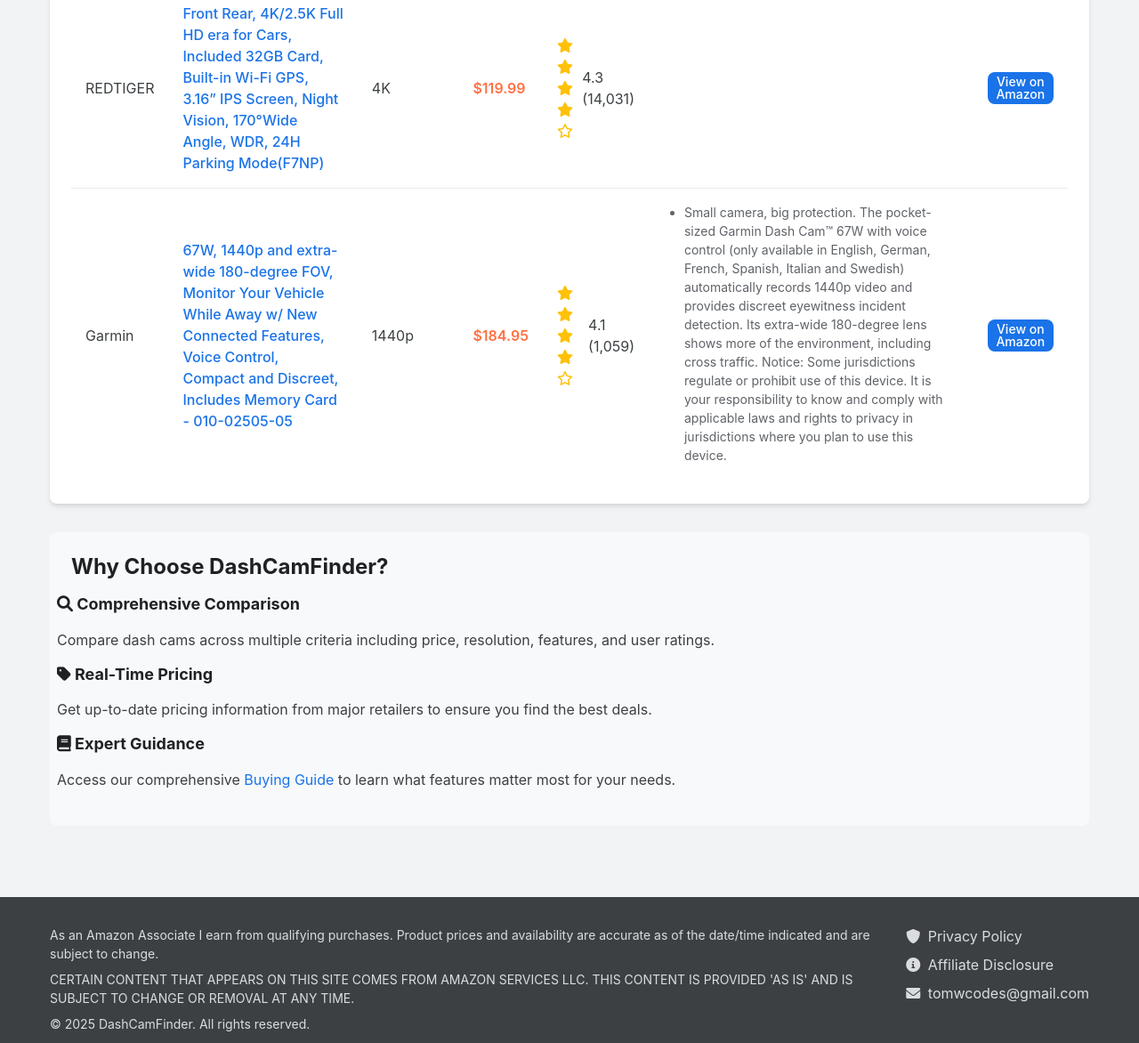
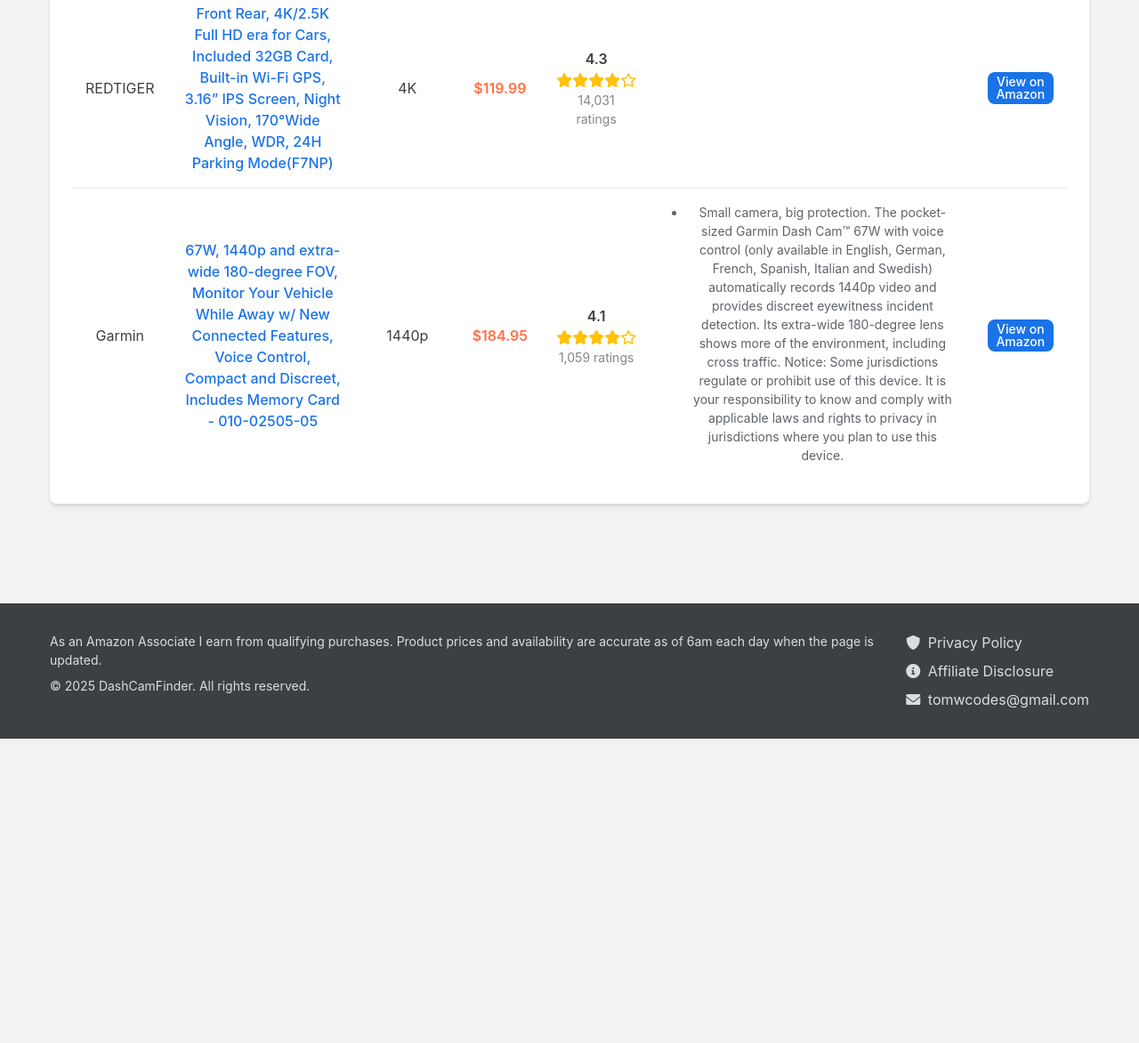
Before and after one commit to tomwcodes/dashcamfinder, a website: page index.html in a window 1280 px wide. Shown: the part 746-1918 px from the top of the page at 89% size. After the commit the page ends 1576 px from the top, so only its background shows below. Drawn offline with Linux system fonts and the light colour scheme.

Commit message:
stars fix

```diff
--- a/index.html
+++ b/index.html
@@ -56,7 +56,6 @@
             </div>
             <nav class="site-nav">
                 <a href="buying-guide.html" class="nav-link"><i class="fas fa-book"></i> Buying Guide</a>
-                <a href="affiliate-disclosure.html" class="nav-link"><i class="fas fa-info-circle"></i> Affiliate Disclosure</a>
             </nav>
         </div>
     </header>
@@ -165,37 +164,13 @@
                 </div>
             </section>
 
-            <section class="info-section bg-light p-3 rounded mt-4">
-                <h2>Why Choose DashCamFinder?</h2>
-                <div class="row">
-                    <div class="col-md-4">
-                        <div class="feature-card">
-                            <h4><i class="fas fa-search"></i> Comprehensive Comparison</h4>
-                            <p>Compare dash cams across multiple criteria including price, resolution, features, and user ratings.</p>
-                        </div>
-                    </div>
-                    <div class="col-md-4">
-                        <div class="feature-card">
-                            <h4><i class="fas fa-tag"></i> Real-Time Pricing</h4>
-                            <p>Get up-to-date pricing information from major retailers to ensure you find the best deals.</p>
-                        </div>
-                    </div>
-                    <div class="col-md-4">
-                        <div class="feature-card">
-                            <h4><i class="fas fa-book"></i> Expert Guidance</h4>
-                            <p>Access our comprehensive <a href="buying-guide.html">Buying Guide</a> to learn what features matter most for your needs.</p>
-                        </div>
-                    </div>
-                </div>
-            </section>
         </div>
     </main>
 
     <footer class="site-footer">
         <div class="container">
             <div class="footer-section">
-                <p>As an Amazon Associate I earn from qualifying purchases. Product prices and availability are accurate as of the date/time indicated and are subject to change.</p>
-                <p>CERTAIN CONTENT THAT APPEARS ON THIS SITE COMES FROM AMAZON SERVICES LLC. THIS CONTENT IS PROVIDED 'AS IS' AND IS SUBJECT TO CHANGE OR REMOVAL AT ANY TIME.</p>
+                <p>As an Amazon Associate I earn from qualifying purchases. Product prices and availability are accurate as of 6am each day when the page is updated.</p>
                 <p>© 2025 DashCamFinder. All rights reserved.</p>
             </div>
             <div class="footer-links">
--- a/scripts/main.js
+++ b/scripts/main.js
@@ -265,8 +265,9 @@
         </td>
         <td>
           <div class="product-rating">
+            <div class="rating-number">${product.rating}</div>
             <div class="stars">${generateStarRating(product.rating)}</div>
-            <span>${product.rating} (${product.reviewCount > 0 ? product.reviewCount.toLocaleString() : 'No reviews yet'})</span>
+            <div class="review-count">${product.reviewCount > 0 ? product.reviewCount.toLocaleString() + ' ratings' : 'No reviews yet'}</div>
           </div>
         </td>
         <td>
@@ -323,8 +324,9 @@
           <h3 class="product-card-title">${product.brand} ${product.model}</h3>
           <div class="product-card-price">${formatPrice(price, marketplace)}</div>
           <div class="product-card-rating">
+            <div class="rating-number">${product.rating}</div>
             <div class="stars">${generateStarRating(product.rating)}</div>
-            <span>${product.rating} (${product.reviewCount > 0 ? product.reviewCount.toLocaleString() : 'No reviews yet'})</span>
+            <div class="review-count">${product.reviewCount > 0 ? product.reviewCount.toLocaleString() + ' ratings' : 'No reviews yet'}</div>
           </div>
           <div class="product-card-features">
             <ul>
--- a/styles/main.css
+++ b/styles/main.css
@@ -424,7 +424,7 @@
 .results-table th,
 .results-table td {
   padding: var(--space-md);
-  text-align: left;
+  text-align: center;
   border-bottom: 1px solid var(--neutral-200);
 }
 
@@ -460,12 +460,26 @@
 
 .product-rating {
   display: flex;
+  flex-direction: column;
   align-items: center;
+  text-align: center;
+}
+
+.rating-number {
+  font-weight: 600;
+  margin-bottom: var(--space-xs);
 }
 
 .stars {
   color: #ffc107;
-  margin-right: var(--space-xs);
+  display: flex;
+  flex-direction: row;
+  margin-bottom: var(--space-xs);
+}
+
+.review-count {
+  font-size: var(--font-size-sm);
+  color: var(--neutral-600);
 }
 
 .product-features {
@@ -536,6 +550,10 @@
 }
 
 .product-card-rating {
+  display: flex;
+  flex-direction: column;
+  align-items: center;
+  text-align: center;
   margin-bottom: var(--space-sm);
 }
 
```
Also changed, not shown: memory.md (+1 -0 lines), todolist.md (+1 -0 lines).
